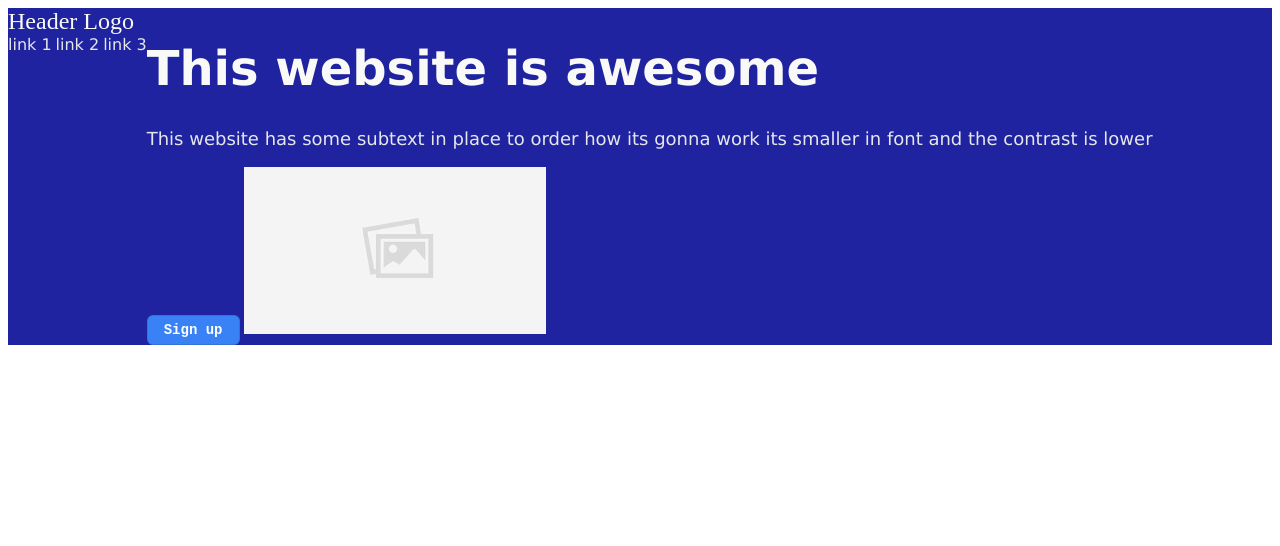
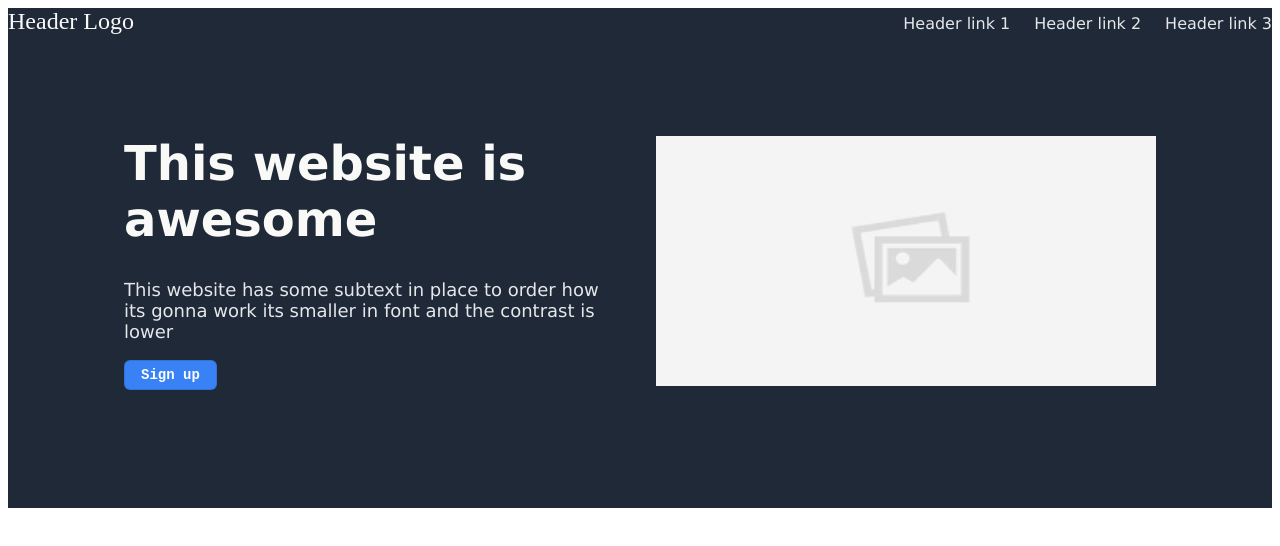
Before and after one commit to StefanRadojkovic/odin-landing-page, a plain HTML site: page index.html in a window 1280 px wide. Drawn offline with Linux system fonts and the light colour scheme.

Commit message:
Added every element that has been asked just need to align header with the rest of the body

```diff
--- a/index.html
+++ b/index.html
@@ -11,11 +11,13 @@
 
     <!-- This is a header of a website -->
     <div class="top">
-        <div class="header">
+        <div class="nav">
             <header id="headerlogo">Header Logo</header>
-            <a class="link" href="https://www.theodinproject.com/paths/foundations/courses/foundations/lessons/introduction-to-flexbox">link 1</a>
-            <a class="link" href="https://www.google.com/?&bih=1066&biw=1920&client=ubuntu&hs=MJW&hl=en">link 2</a>
-            <a class="link" href="https://github.com/StefanRadojkovic/odin-landing-page">link 3</a>
+            <div class="links">
+                <a class="link" id="link1" href="https://www.theodinproject.com/paths/foundations/courses/foundations/lessons/introduction-to-flexbox">Header link 1</a>
+                <a class="link" id="link2" href="https://www.google.com/?&bih=1066&biw=1920&client=ubuntu&hs=MJW&hl=en">Header link 2</a>
+                <a class="link" id="link3" href="https://github.com/StefanRadojkovic/odin-landing-page">Header link 3</a>
+            </div>
         </div>
 
         <div class="container1">
@@ -23,11 +25,10 @@
                 <h1 id="header1">This website is awesome</h1>
                 <p id="subtext">This website has some subtext in place to order how its gonna work its smaller in font and the contrast is lower</p>
                 <button id="buttonsignup">Sign up</button>
-                <img src="images/placeholderimage.png" alt="placeholderimage">
             </div>
-            <!-- <div class="rightpart">
-                <img src="images/placeholderimage.png" alt="placeholderimage">
-            </div> -->
+            <div class="rightpart">
+                <img id="placeholderimage" src="images/placeholderimage.png" alt="placeholderimage">
+            </div>
         </div>
     </div>
 
--- a/style.css
+++ b/style.css
@@ -1,22 +1,22 @@
 .top{
-    display:flex;
-    background-color: #1F239F;
+    background-color: #1f2937;
+    height: 500px;
+
+
 }
-.header{
+.nav{
     width: auto;
-    height: 100px;
+    height: auto;
+    display: flex;
+    justify-content: space-between;
+    align-items: baseline;
+
 }
-#header1{
-    font-family:Verdana, Geneva, Tahoma, sans-serif ;
-    font-size: 48px;
-    font-weight: extra-bold;
-    color: #F9FAF8;
+.links{
+    display: flex;
+    gap: 1.5em;
 }
-#subtext{
-    font-family:Verdana, Geneva, Tahoma, sans-serif ;
-    font-size: 18px;
-    color:#E5E7EB;
-}
+
 .link{
     text-decoration: none;
     font-family:Verdana, Geneva, Tahoma, sans-serif ;
@@ -26,8 +26,20 @@
     font-size: 24px;
     color: #F9FAF8;
 }
-
-
+#header1{
+    font-family:Verdana, Geneva, Tahoma, sans-serif ;
+    font-size: 48px;
+    font-weight: extra-bold;
+    color: #F9FAF8;
+    width: 500px;
+    margin-top: auto;
+}
+#subtext{
+    font-family:Verdana, Geneva, Tahoma, sans-serif ;
+    font-size: 18px;
+    color:#E5E7EB;
+    width: 500px;
+}
 #buttonsignup {
   background-color: #3882f6;
   border: 1px solid rgba(27, 31, 35, .15);
@@ -38,3 +50,16 @@
   font-weight: 600;
   padding: 6px 16px;
 }
+.container1{
+    display: flex;
+    justify-content: center;
+    align-items: center;
+    margin-top: 100px;
+    margin-bottom: 100px;
+    gap: 2em;
+}
+
+#placeholderimage{
+    width: 500px;
+    height: 250px;
+}
```
